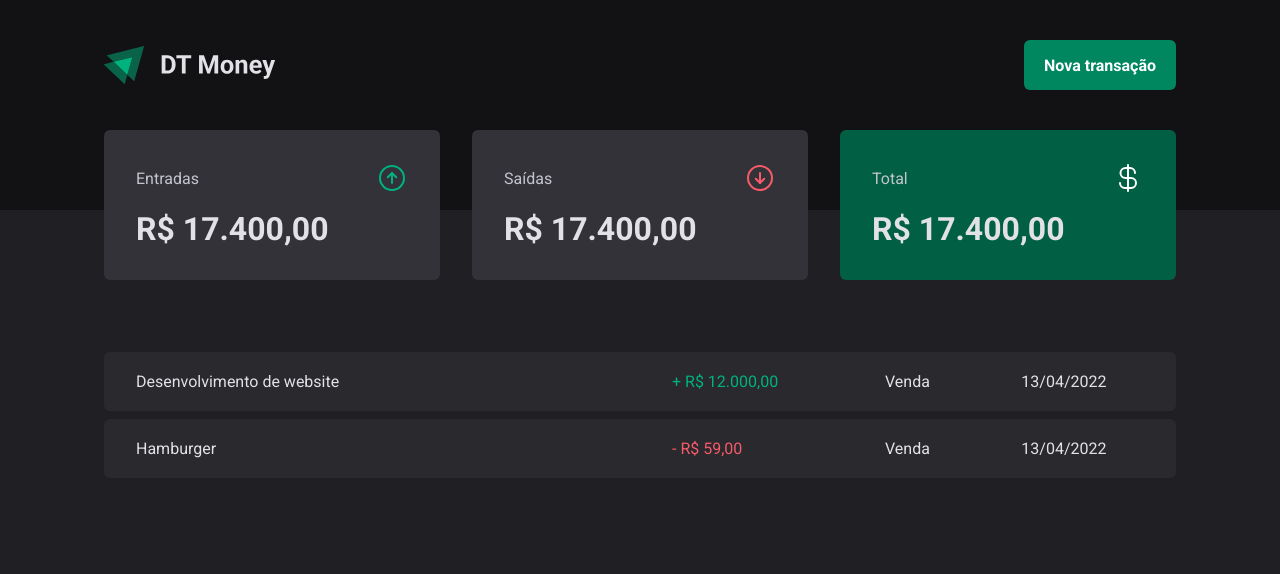
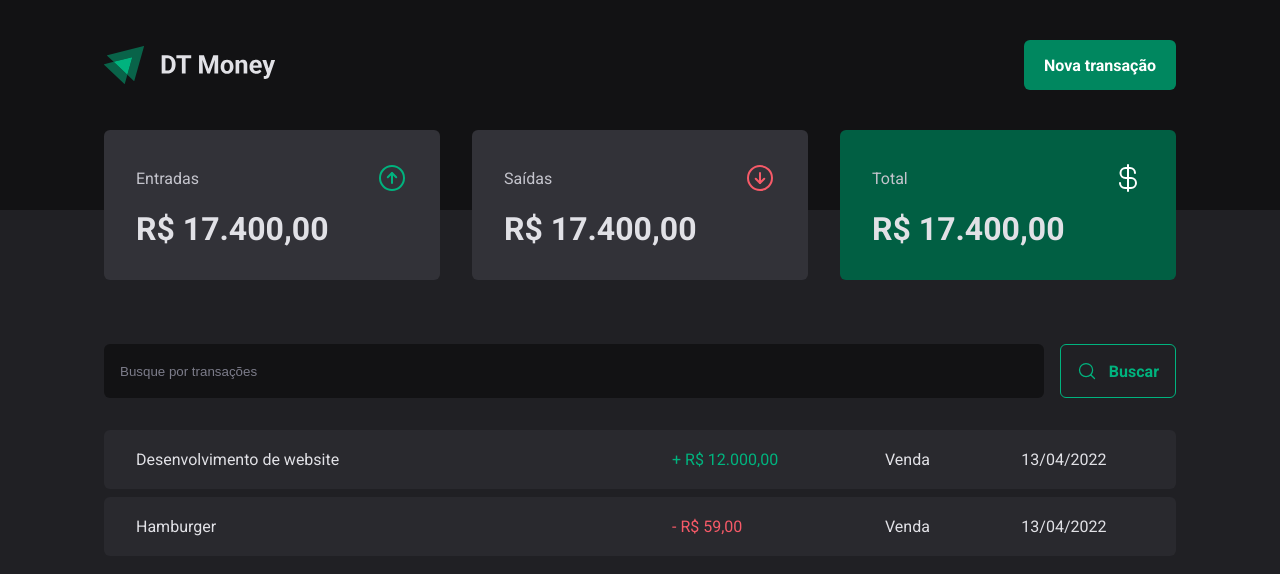
Before and after one commit to joaoccamargo/dt-money, a React (Vite) app: page / in a window 1280 px wide. Shown: the top 574 px of the page. Built offline with nearby package versions, Linux system fonts and the light colour scheme.

Commit message:
added new library, search and adjusts components

```diff
--- a/package.json
+++ b/package.json
@@ -10,6 +10,7 @@
     "preview": "vite preview"
   },
   "dependencies": {
+    "@radix-ui/react-dialog": "^1.1.6",
     "phosphor-react": "^1.4.1",
     "react": "^19.0.0",
     "react-dom": "^19.0.0",
--- a/src/components/Header/index.tsx
+++ b/src/components/Header/index.tsx
@@ -1,5 +1,7 @@
 import { HeaderContainer, HeaderContent, NewTransactionButton } from "./styles";
 import logoImg from '../../assets/logo-dt.svg';
+import * as Dialog from "@radix-ui/react-dialog";
+import { NewTransactionModal } from "../NewTransactionModal";
 
 export function Header() {
   return(
@@ -7,9 +9,15 @@
       <HeaderContent>
         <img src={logoImg} alt="" />
 
-        <NewTransactionButton>
-          Nova transação
-        </NewTransactionButton>
+
+      <Dialog.Root>
+        <Dialog.Trigger asChild>
+            <NewTransactionButton>
+              Nova transação
+            </NewTransactionButton>
+          </Dialog.Trigger>
+          <NewTransactionModal />
+      </Dialog.Root>
       </HeaderContent>
     </HeaderContainer>
   )
--- /dev/null
+++ b/src/components/NewTransactionModal/index.tsx
@@ -0,0 +1,15 @@
+import * as Dialog from "@radix-ui/react-dialog";
+import { Content, Overlay } from "./styles";
+
+export function NewTransactionModal() {
+  return (
+    <Dialog.Portal>
+      <Overlay />
+      <Content>
+        <Dialog.Title>Nova transação</Dialog.Title>
+
+        <Dialog.Close />
+       </Content>
+    </Dialog.Portal>
+  )
+}
--- /dev/null
+++ b/src/components/NewTransactionModal/styles.ts
@@ -0,0 +1,10 @@
+import styled from "styled-components";
+import * as Dialog from "@radix-ui/react-dialog";
+
+export const Overlay = styled(Dialog.Overlay)`
+
+`
+
+export const Content = styled(Dialog.Content)`
+
+`
--- /dev/null
+++ b/src/pages/Transactions/components/SearchForm/index.tsx
@@ -0,0 +1,16 @@
+import { MagnifyingGlass } from "phosphor-react";
+import { SearchFormContainer } from "./styles";
+
+export function SearchForm(){
+  return(
+    <>
+      <SearchFormContainer>
+        <input type="text" placeholder="Busque por transações" />
+        <button type="submit">
+          <MagnifyingGlass size={20} />
+          Buscar
+        </button>
+      </SearchFormContainer>
+    </>
+  )
+}
--- /dev/null
+++ b/src/pages/Transactions/components/SearchForm/styles.ts
@@ -0,0 +1,41 @@
+import styled from "styled-components";
+
+export const SearchFormContainer = styled.form`
+  display: flex;
+  gap: 1rem;
+
+  input{
+    flex: 1;
+    border-radius: 6px;
+    border: 0;
+    background: ${props => props.theme['gray-900']};
+    color: ${props => props.theme['gray-300']};
+    padding: 1rem;
+
+    &::placeholder{
+      color: ${props => props.theme['gray-500']};
+    }
+  }
+
+  button{
+    display: flex;
+    align-items: center;
+    gap: 0.75rem;
+
+    border: 0;
+    padding: 1rem;
+    background: transparent;
+    border: 1px solid ${props => props.theme['green-300']};
+    color: ${props => props.theme['green-300']};
+    font-weight: bold;
+    border-radius: 6px;
+    cursor: pointer;
+
+    &:hover{
+      background: ${props => props.theme['green-500']};
+      border-color: ${props => props.theme['green-500']};
+      color: ${props => props.theme.white};
+      transition: background-color 0.2s, color 0.2s, border-color 0.2s;
+    }
+  }
+`
--- a/src/pages/Transactions/index.tsx
+++ b/src/pages/Transactions/index.tsx
@@ -1,5 +1,6 @@
 import { Header } from "../../components/Header";
 import { Summary } from "../../components/Summary";
+import { SearchForm } from "./components/SearchForm";
 import { PriceHighlight, TransactionsContainer, TransactionsTable } from "./styles";
 
 export function Transactions() {
@@ -8,6 +9,7 @@
       <Header />
       <Summary />
       <TransactionsContainer>
+        <SearchForm />
         <TransactionsTable>
           <tbody>
             <tr>
```
Also changed, not shown: 1 other file (tests, documents, lock files or other folders).
